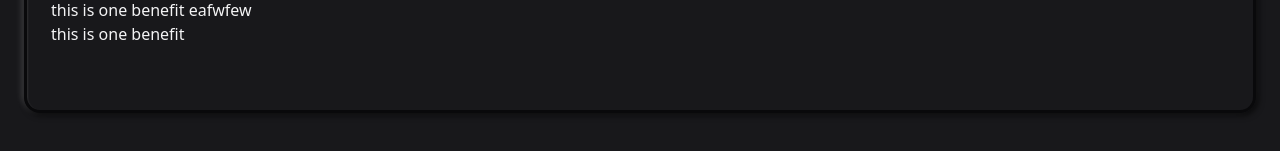
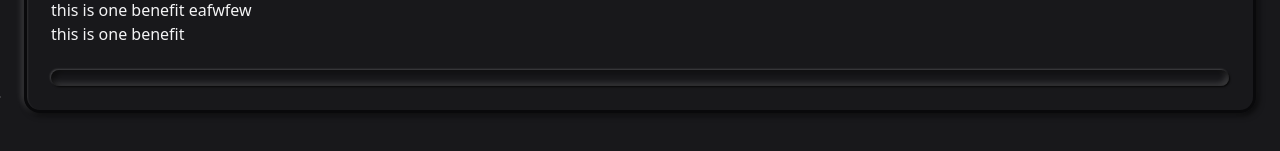
Before and after one commit to Annie-Huang/baseui-neomorphism2.0-component-library, a React (Vite) app: page / in a window 1280 px wide. Shown: the part 303-454 px from the top of the page. Built offline with nearby package versions, Linux system fonts and the light colour scheme.

Commit message:
Asign trackVariants, rangeVariants and thumbVariants into the corresponding components. Tested and we can see the slider.

```diff
--- a/src/components/Slider.tsx
+++ b/src/components/Slider.tsx
@@ -34,10 +34,10 @@ const NeuSlider = (props: SliderProps) => {
   return (
     <Slider.Root {...rootMerge}>
       <Slider.Control>
-        <Slider.Track>
-          <Slider.Indicator />
+        <Slider.Track className={trackVariants()}>
+          <Slider.Indicator className={rangeVariants()} />
         </Slider.Track>
-        <Slider.Thumb />
+        <Slider.Thumb className={thumbVariants()} />
       </Slider.Control>
     </Slider.Root>
   );
```
